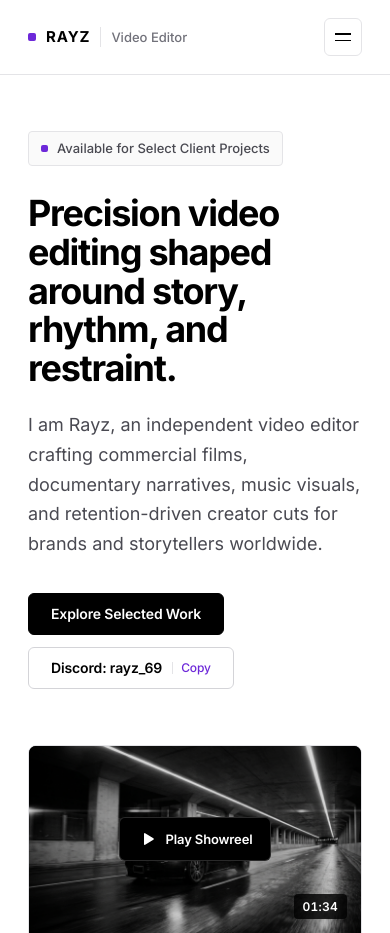
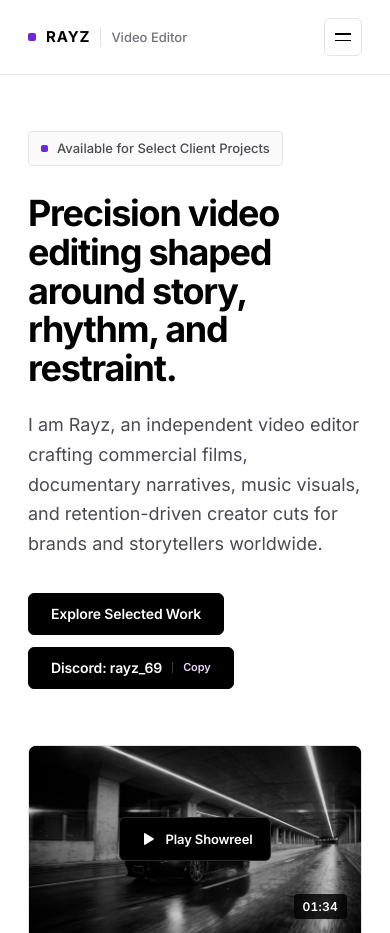
Before and after one commit to sneakyrayz-oss/create-a-modern-premium-and-minimal, a plain HTML site: page index.html in a window 390 px wide. Shown: the top 933 px of the page. Drawn offline with Linux system fonts and the light colour scheme.

Commit message:
Work from the phone

```diff
--- a/index.html
+++ b/index.html
@@ -79,7 +79,7 @@
             <a href="#work" class="btn btn-primary">Explore Selected Work</a>
             <button
               type="button"
-              class="btn btn-secondary copy-discord-trigger"
+              class="btn btn-primary copy-discord-trigger"
               data-discord="rayz_69"
             >
               <span class="discord-label">Discord: rayz_69</span>
--- a/script.js
+++ b/script.js
@@ -199,7 +199,6 @@ function renderProjects(category = "all") {
             src="${project.thumbnail}"
             alt="${project.title} video preview frame"
             class="video-thumb"
-            loading="lazy"
           />
           <div class="frame-overlay">
             <span class="project-play-icon" aria-hidden="true">
--- a/styles.css
+++ b/styles.css
@@ -179,16 +179,18 @@ a {
 }
 
 .copy-hint {
-  font-size: 12px;
-  font-weight: 500;
-  color: var(--accent);
-  padding-left: 8px;
-  border-left: 1px solid var(--border);
+  font-size: 11px;
+  font-weight: 600;
+  color: #e9d5ff;
+  padding-left: 10px;
+  border-left: 1px solid rgba(255, 255, 255, 0.22);
 }
 
+.btn-primary.is-copied,
 .btn-secondary.is-copied {
+  background-color: var(--accent);
   border-color: var(--accent);
-  background-color: var(--accent-soft);
+  color: var(--bg);
 }
 
 /* ==========================================================================
```
